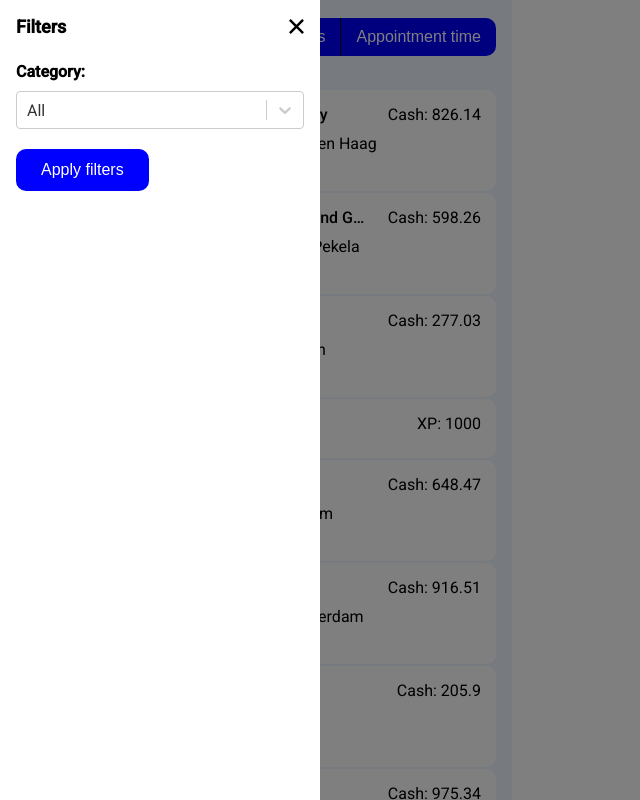
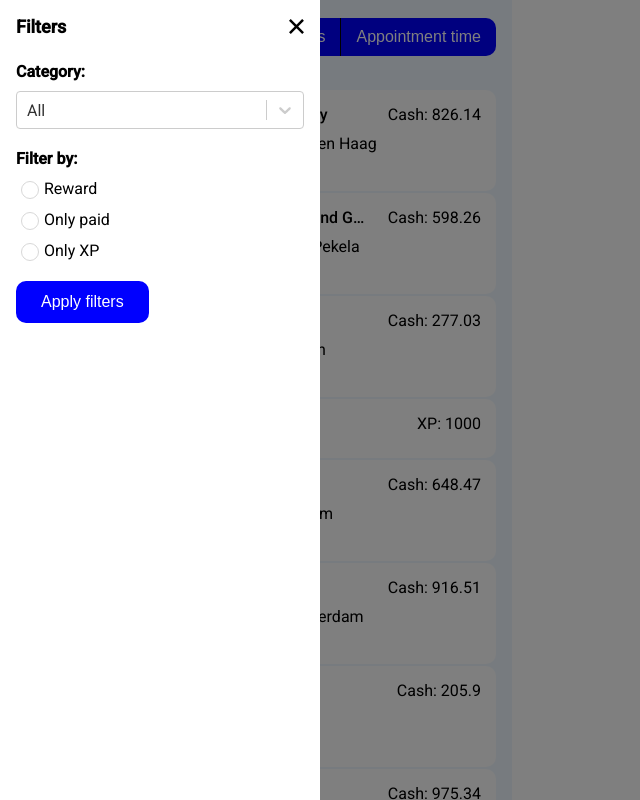
Before and after one commit to DenysPavlenko/task-list, a React (Create React App) app: page / in a window 1280 px wide. Both pictures are taken after a click on the button "Filters". Shown: the top 800 px of the page, without its empty margins (0-640 px from the left). Built offline with nearby package versions, Linux system fonts and the light colour scheme; no server answers.

Commit message:
Add new filters

```diff
--- a/src/components/Checkbox/Checkbox.module.scss
+++ b/src/components/Checkbox/Checkbox.module.scss
@@ -1,13 +1,14 @@
 .checkbox {
   display: inline-flex;
   align-items: center;
+  cursor: pointer;
 }
 .input {
   appearance: none;
   border: 1px solid #d8d8d8;
-  width: 18px;
-  height: 18px;
-  border-radius: 50% !important;
+  width: 16px;
+  height: 16px;
+  border-radius: 5px !important;
   margin-right: 5px;
   &:checked {
     background-color: blue;
--- a/src/components/Filters/Filters.jsx
+++ b/src/components/Filters/Filters.jsx
@@ -14,7 +14,9 @@ const Filters = ({ show, onClose }) => {
   const [category, setCategory] = useState(categories[0]);
   const [groupBy, setGroupBy] = useState(filters.groupBy);
 
-  const handleGroupBy = (e) => setGroupBy(e.target.value);
+  const handleGroupBy = (e) => {
+    groupBy === e.target.value ? setGroupBy('') : setGroupBy(e.target.value);
+  };
 
   const handleApply = () => {
     dispatch({ type: 'SET_GROUP_BY', payload: groupBy });
@@ -39,6 +41,32 @@ const Filters = ({ show, onClose }) => {
               options={categories}
             />
           </div>
+          <div className={css.filter}>
+            <h4 className={css.filterTitle}>Filter by:</h4>
+            <div className={css.filterBoxes}>
+              <Radio
+                name="groupBy"
+                value="reward"
+                label="Reward"
+                onClick={handleGroupBy}
+                checked={groupBy === 'reward'}
+              />
+              <Radio
+                name="groupBy"
+                value="paid"
+                label="Only paid"
+                onClick={handleGroupBy}
+                checked={groupBy === 'paid'}
+              />
+              <Radio
+                name="groupBy"
+                value="xp"
+                label="Only XP"
+                onClick={handleGroupBy}
+                checked={groupBy === 'xp'}
+              />
+            </div>
+          </div>
           <div className={css.apply}>
             <Button variant="primary" onClick={handleApply}>
               Apply filters
--- a/src/components/Radio/Radio.jsx
+++ b/src/components/Radio/Radio.jsx
@@ -1,6 +1,13 @@
 import css from './Radio.module.scss';
 
-const Radio = ({ checked, onChange, name, value, label }) => {
+const Radio = ({
+  checked,
+  onChange = () => {},
+  onClick = () => {},
+  name,
+  value,
+  label,
+}) => {
   return (
     <label className={css.radio}>
       <input
@@ -9,6 +16,7 @@ const Radio = ({ checked, onChange, name, value, label }) => {
         name={name}
         className={css.input}
         type="radio"
+        onClick={onClick}
         onChange={onChange}
       />
       <span className={css.label}>{label}</span>
--- a/src/components/TaskList/TaskList.jsx
+++ b/src/components/TaskList/TaskList.jsx
@@ -134,6 +134,11 @@ const TaskList = () => {
             </div>
           </>
         )}
+        {splitTasks.length === 0 && (
+          <div>
+            <h4>Nothing to display</h4>
+          </div>
+        )}
       </div>
     </>
   );
--- a/src/components/TaskList/utils.js
+++ b/src/components/TaskList/utils.js
@@ -21,15 +21,10 @@ const getDistance = (lat1, lon1, lat2, lon2, unit = 'K') => {
   return dist;
 };
 
-export const filterByTab = (tasks, tab) => {
-  let filtered = [];
-  if (tab === 'all') {
-    return tasks;
-  } else if (tab === 'location') {
-    filtered = tasks.filter((task) => task.location);
+const sortByDistance = (tasks) => {
   const userLoc = JSON.parse(localStorage.getItem('userLocation'));
   if (userLoc) {
-      filtered = [...filtered].sort((a, b) => {
+    return [...tasks].sort((a, b) => {
       return (
         getDistance(
           userLoc.latitude,
@@ -45,7 +40,18 @@ export const filterByTab = (tasks, tab) => {
         )
       );
     });
+  } else {
+    return tasks;
   }
+};
+
+export const filterByTab = (tasks, tab) => {
+  let filtered = [];
+  if (tab === 'all') {
+    return tasks;
+  } else if (tab === 'location') {
+    filtered = tasks.filter((task) => task.location);
+    filtered = sortByDistance(filtered);
   } else {
     filtered = tasks.filter((task) => task.appointmentDateTime);
     filtered = [...filtered].sort(
@@ -57,37 +63,38 @@ export const filterByTab = (tasks, tab) => {
 };
 
 export const filterTasks = (tasks, filters) => {
-  const { category } = filters;
-  let filteredTasks = [];
+  const { category, groupBy, byReward } = filters;
 
-  // const tasksWithCash = tasks.filter(({ reward }) => reward.cash);
-  // const tasksWithXp = tasks.filter(({ reward }) => reward.xp && !reward.cash);
+  let filteredTasks = tasks.filter((task) => {
+    return !category || category === 'ALL' ? true : task.category === category;
+  });
 
-  // const sortedWithCash = [...tasksWithCash].sort((a, b) => {
-  //   if (a.reward.cash !== b.reward.cash) {
-  //     return b.reward.cash - a.reward.cash;
-  //   } else {
-  //     return b.reward.xp - a.reward.xp;
-  //   }
-  // });
-
-  // const sortedWithXp = [...tasksWithXp].sort((a, b) => {
-  //   return b.reward.xp - a.reward.xp;
-  // });
-
-  // filteredTasks = [...sortedWithCash, ...sortedWithXp];
-
-  // if (groupBy === 'appointmentTime') {
-  //   filteredTasks = [...filteredTasks].sort((a, b) => {
-  //     return a - b;
-  //   });
-  // }
-
-  if (category) {
-    filteredTasks = tasks.filter((task) => task.category === category);
+  if (groupBy === 'reward') {
+    const tasksWithCash = tasks.filter(({ reward }) => reward.cash);
+    const tasksWithXp = tasks.filter(({ reward }) => reward.xp && !reward.cash);
+    const sortedWithCash = [...tasksWithCash].sort((a, b) => {
+      if (a.reward.cash !== b.reward.cash) {
+        return b.reward.cash - a.reward.cash;
+      } else {
+        return b.reward.xp - a.reward.xp;
+      }
+    });
+    const sortedWithXp = [...tasksWithXp].sort((a, b) => {
+      return b.reward.xp - a.reward.xp;
+    });
+    filteredTasks = [...sortedWithCash, ...sortedWithXp];
   }
 
-  return filteredTasks.length > 0 ? filteredTasks : tasks;
+  if (groupBy === 'paid') {
+    filteredTasks = filteredTasks.filter((task) => task?.reward?.cash);
+  }
+  if (groupBy === 'xp') {
+    filteredTasks = filteredTasks.filter(
+      (task) => task?.reward?.xp && !task?.reward?.cash
+    );
+  }
+
+  return filteredTasks;
 };
 
 export const tasksPagination = (page, tasks) => {
--- a/src/context/FiltersContext.js
+++ b/src/context/FiltersContext.js
@@ -2,7 +2,8 @@ import React from 'react';
 
 const initialState = {
   category: null,
-  groupBy: 'appointmentTime',
+  groupBy: '',
+  byReward: '',
 };
 
 const FiltersContext = React.createContext();
@@ -14,6 +15,9 @@ const reducer = (state, action) => {
     }
     case 'SET_GROUP_BY': {
       return { ...state, groupBy: action.payload };
+    }
+    case 'SET_BY_REWARD': {
+      return { ...state, byReward: action.payload };
     }
     default: {
       throw new Error(`Unhandled action type: ${action.type}`);
```
Lines whose indentation alone changed are shown as unchanged.
